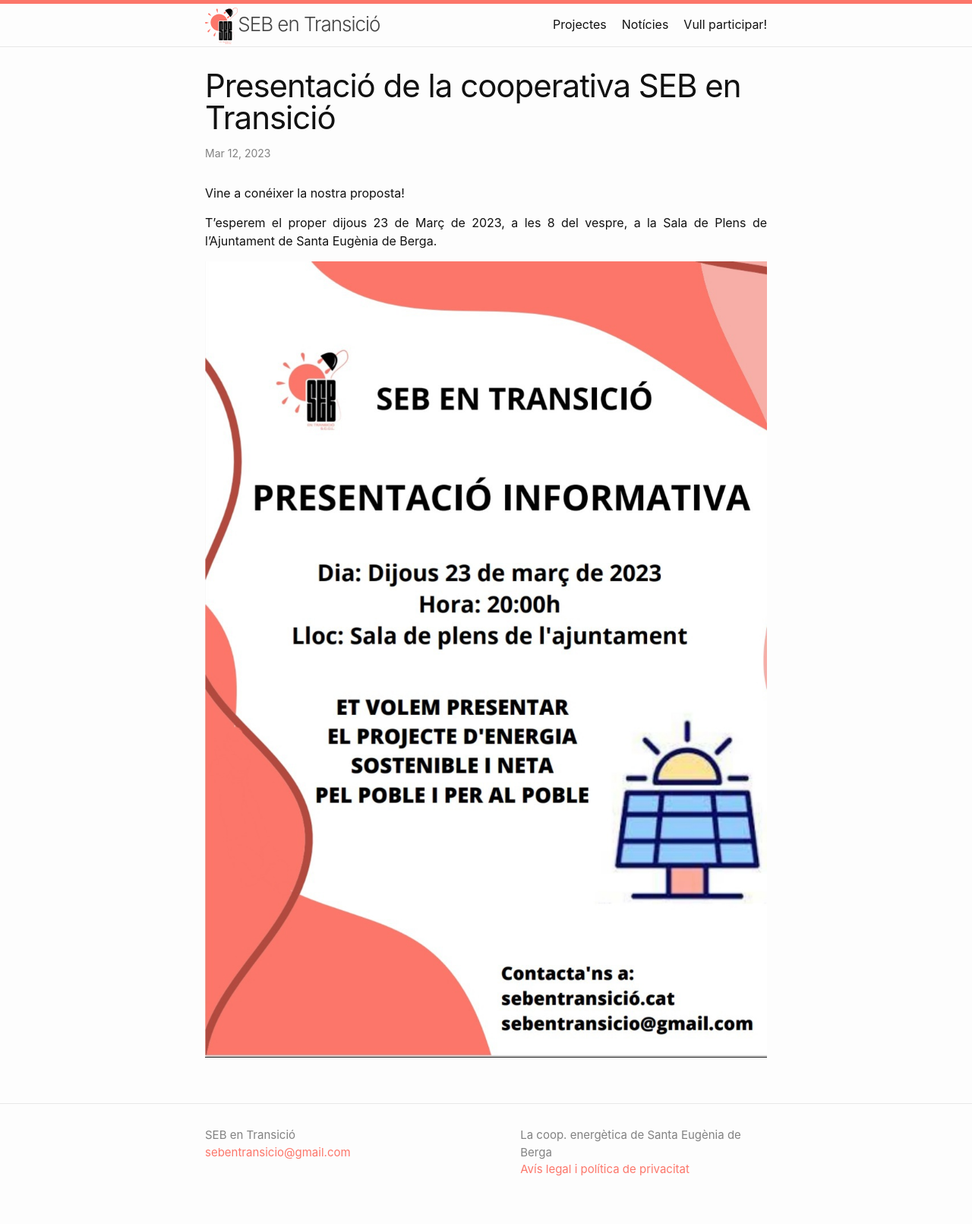
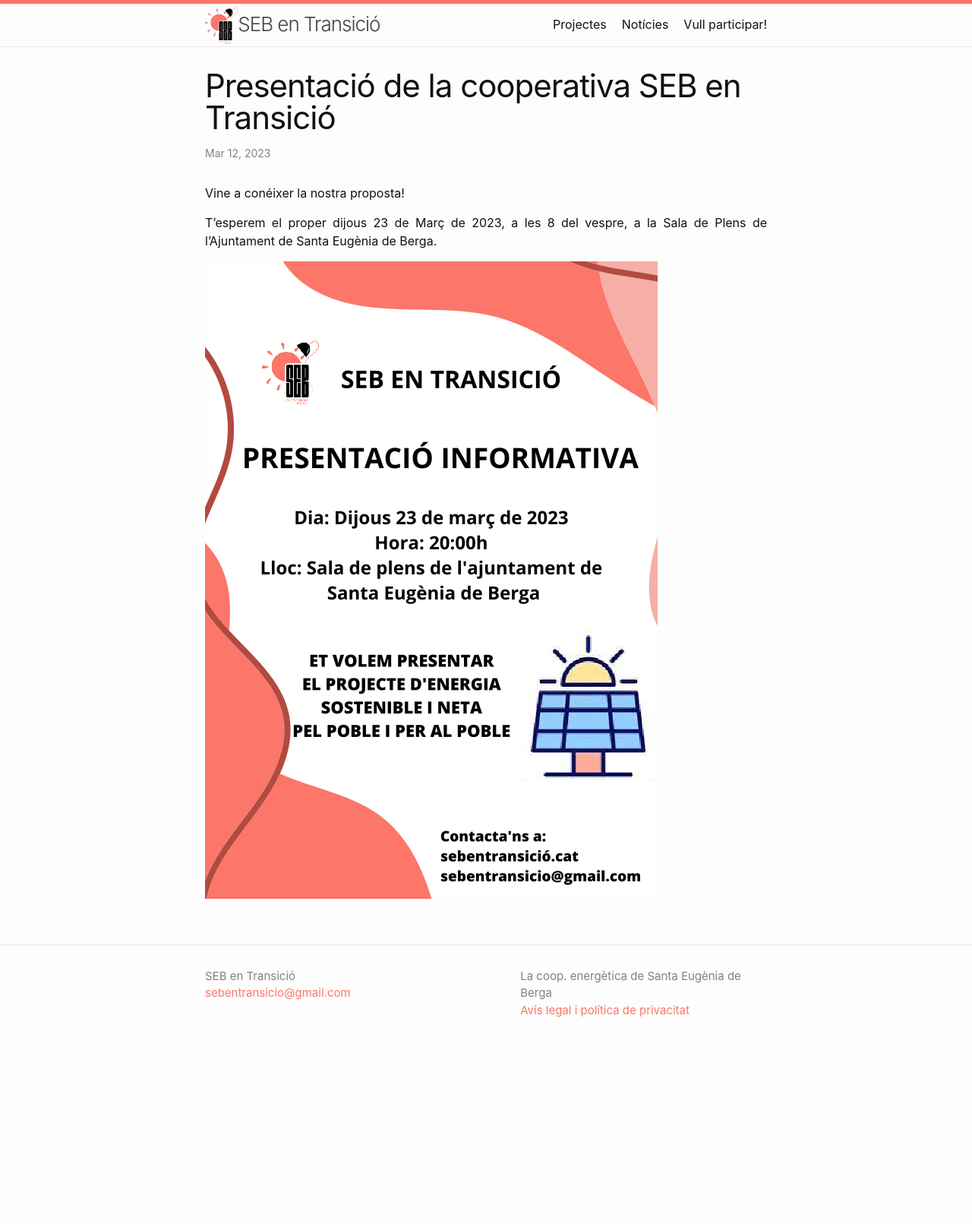
Before and after one commit to oscarfonts/sebentransicio, a Jekyll site: the page built from _posts/2023-03-12-presentacio-de-la-cooperativa.md, in a window 1280 px wide. Shown: the whole page at 76% size. Built offline with Jekyll 4.4.1, drawn with Linux system fonts in a browser that asks for light colours; after the commit the page ends 1401 px from its top, so only the background shows below that.

Commit message:
Correcció cartell xerrada presentació

```diff
--- a/_posts/2023-03-12-presentacio-de-la-cooperativa.md
+++ b/_posts/2023-03-12-presentacio-de-la-cooperativa.md
@@ -9,4 +9,4 @@ Vine a conéixer la nostra proposta!
 
 T'esperem el proper dijous 23 de Març de 2023, a les 8 del vespre, a la Sala de Plens de l'Ajuntament de Santa Eugènia de Berga.
 
-![Cartell de la presentació]({{site.baseurl}}/assets/img/2023-03-12-cartell.jpeg)
+![Cartell de la presentació]({{site.baseurl}}/assets/img/2023-03-12-cartell.png)
```
Also changed, not shown: assets/img/2023-03-12-cartell.jpeg (deleted), assets/img/2023-03-12-cartell.png (added).
